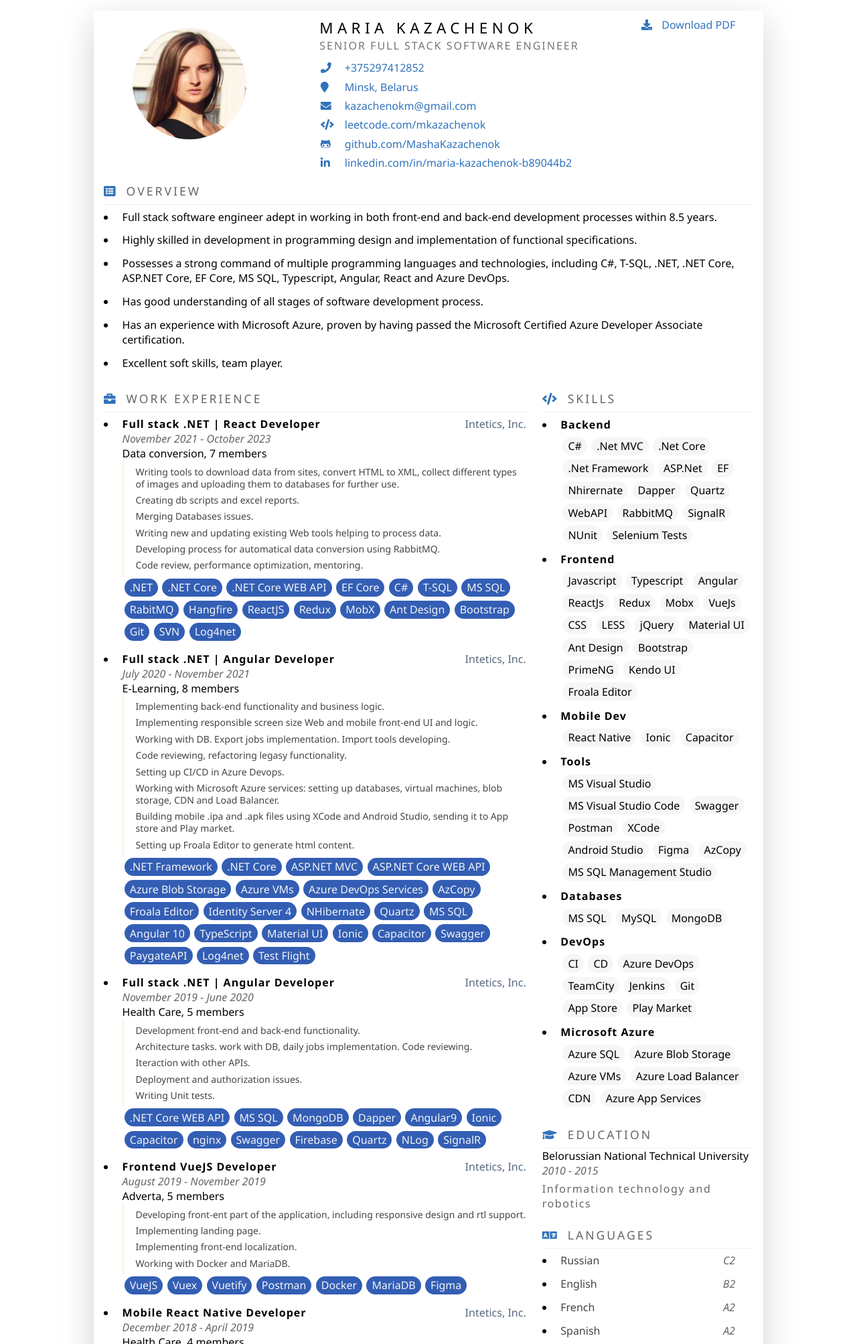
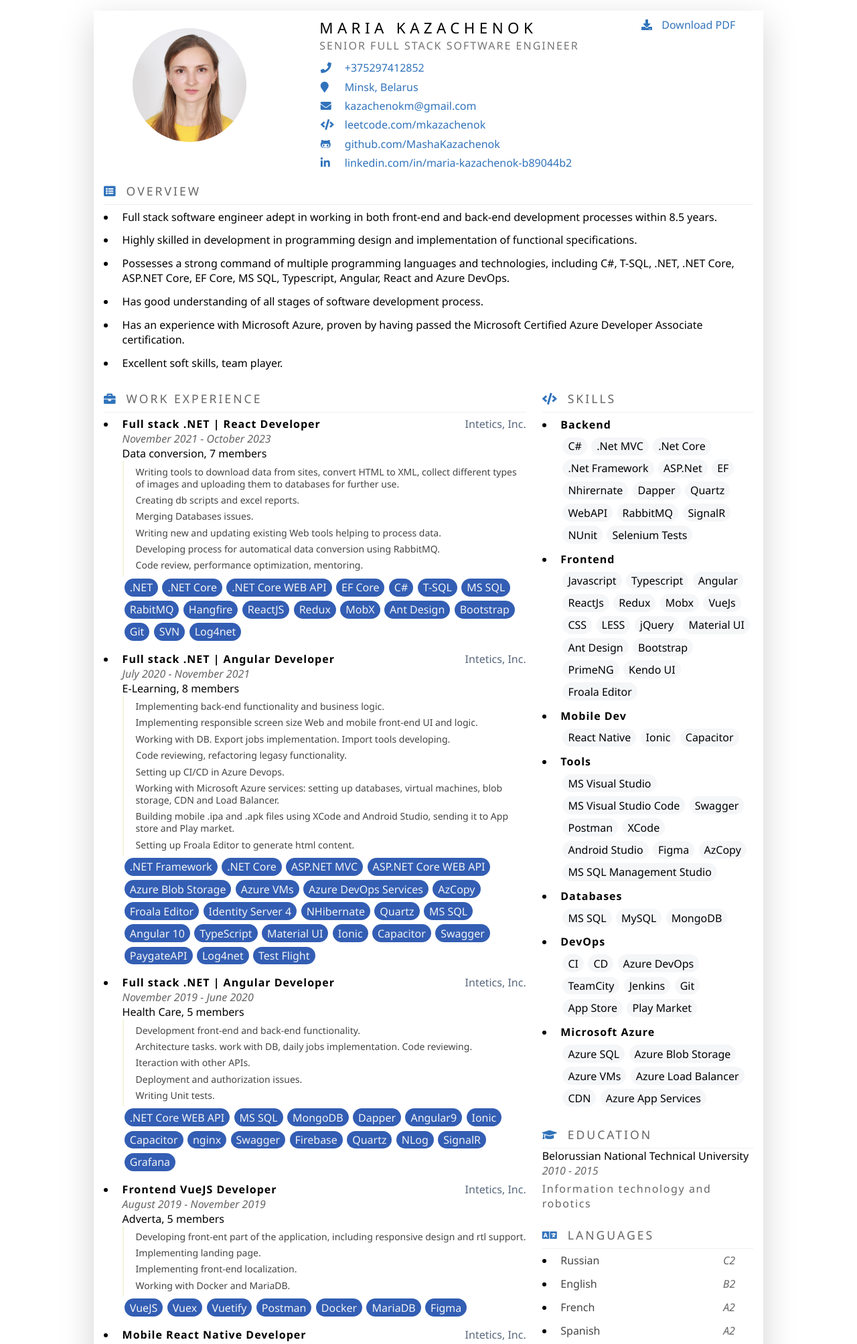
Before and after one commit to MashaKazachenok/MashaKazachenok.github.io, a plain HTML site: page index.html in a window 1280 px wide. Shown: the top 2007 px of the page at 67% size. Drawn offline with Linux system fonts and the light colour scheme.

Commit message:
update profile photo

```diff
--- a/data/profile.js
+++ b/data/profile.js
@@ -111,7 +111,7 @@ const profileData = {
             ],
             achievements: ``,
             technologies: [".NET Core WEB API", "MS SQL", "MongoDB", "Dapper", "Angular9", "Ionic", "Capacitor", "nginx", "Swagger", "Firebase",
-                "Quartz", "NLog", "SignalR"]
+                "Quartz", "NLog", "SignalR", "Grafana"]
         },
         {
             organization: "Intetics, Inc.",
--- a/index.html
+++ b/index.html
@@ -22,7 +22,7 @@
     <div class="container" id="container">
         <section class="main-info-section">
             <div class="logo-wrapper" data-html2canvas-ignore="true">
-                <img src="assets/images/avatar.jpg" alt="avatar" class="logo">
+                <img src="assets/images/avatar2.jpg" alt="avatar" class="logo">
             </div>
             <div>
                 <div class="header">
```
Also changed, not shown: assets/images/avatar2.jpg (added).
